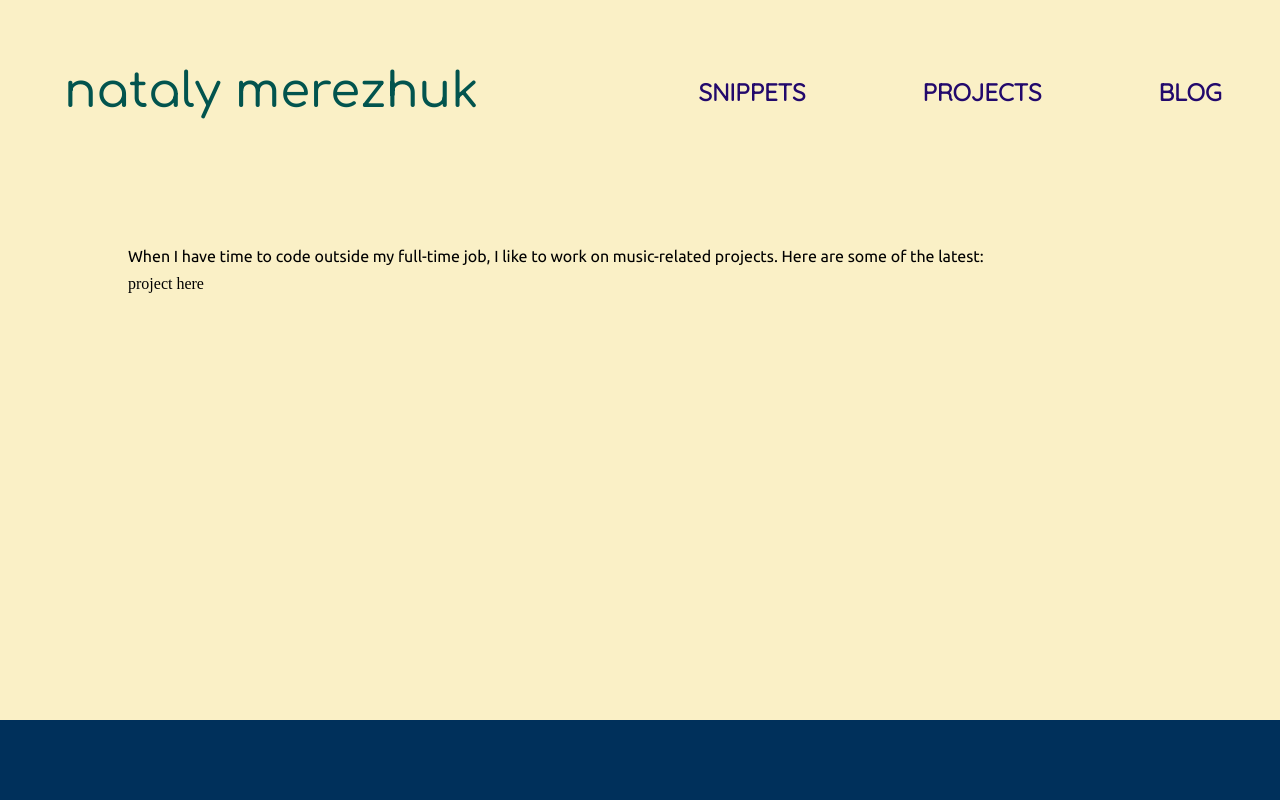
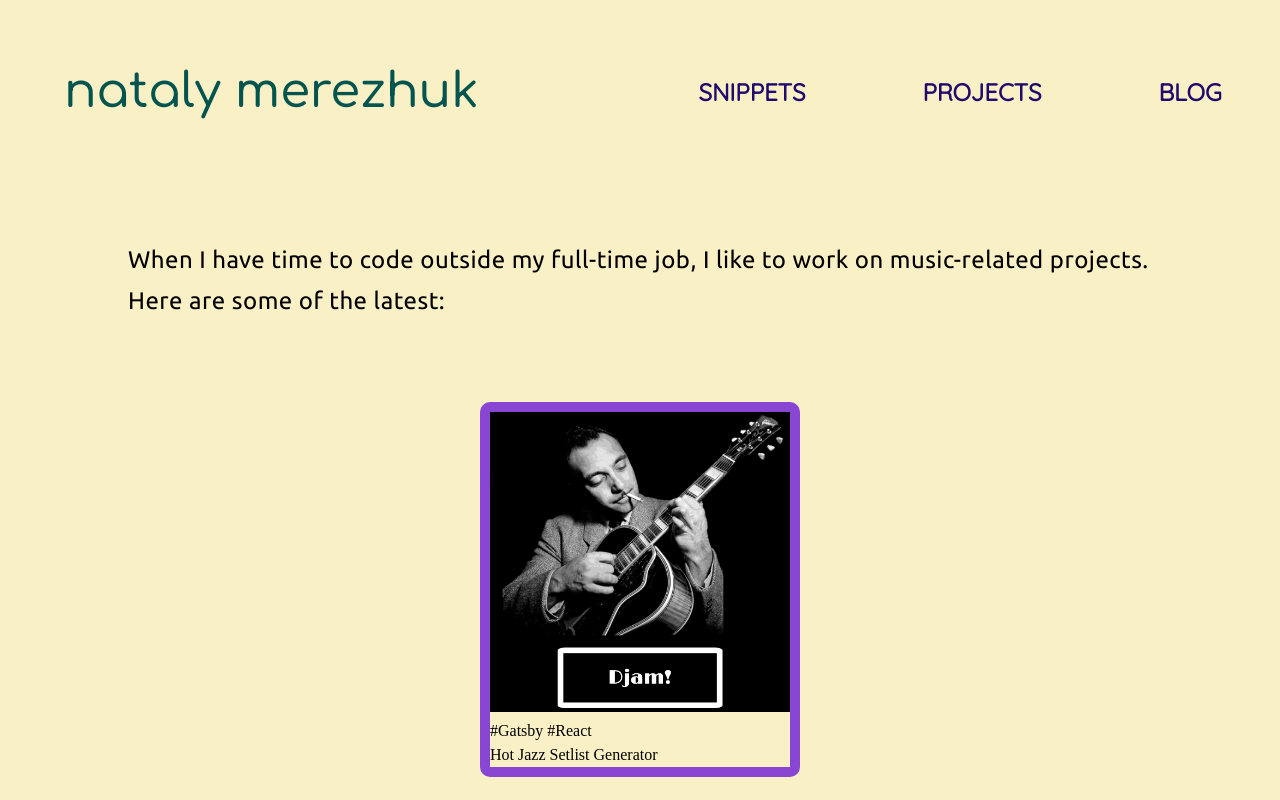
Before and after one commit to natalyjazzviolin/portfolio, a Next.js app: page /projects in a window 1280 px wide. Shown: the top 800 px of the page. Built offline with nearby package versions, Linux system fonts and the light colour scheme.

Commit message:
Some styling for project component.

```diff
--- a/components/project.js
+++ b/components/project.js
@@ -1,9 +1,27 @@
 import "../styles/Projects.module.scss";
+import Image from "next/image";
+import django from "../public/django.png"
 
 export default function Project() {
   return (
     <div className="project">
-        project here
+      <div className="project__image">
+        <Image
+          src={django}
+          alt="Djangodjams screenshot"
+          width={300}
+          height={300}
+          layout="fixed"
+        />
+      </div>
+      <div className="project__description">
+        <div className="project__description-tags">
+          #Gatsby #React
+        </div>
+        <div className="project__description-title">
+          Hot Jazz Setlist Generator
+        </div>
+      </div>
     </div>
   );
 }
--- a/pages/projects.js
+++ b/pages/projects.js
@@ -8,7 +8,9 @@ export default function Projects() {
         When I have time to code outside my full-time job, I like to work on
         music-related projects. Here are some of the latest:
       </p>
-      <Project />
+      <div className="projects__list">
+        <Project />
+      </div>
     </div>
   );
 }
--- a/styles/About.module.scss
+++ b/styles/About.module.scss
@@ -23,6 +23,8 @@
     }
     &__bio {
         padding: 5vh 8vw;
+
+        // TODO: make this font config reusable
         font-size: 1.5em;
         line-height: 1.7;
         letter-spacing: .5px;
--- a/styles/Projects.module.scss
+++ b/styles/Projects.module.scss
@@ -5,6 +5,20 @@
     padding: 10vh 10vw 0 10vw;
     &__title {
         font-family: 'Ubuntu', sans-serif;
-        line-height: 2em;
+        font-size: 1.5em;
+        line-height: 1.7;
+        letter-spacing: .5px;
+    }
+    &__list {
+        display: grid;
+        justify-content: center;
+        padding: 10vh 0;
     }
 }
+
+.project {
+    // background: tomato;
+    border-radius: 10px;
+    overflow: hidden;
+    border: rgb(136, 70, 211) 10px solid;
+}
```
Also changed, not shown: public/django.png (added).
